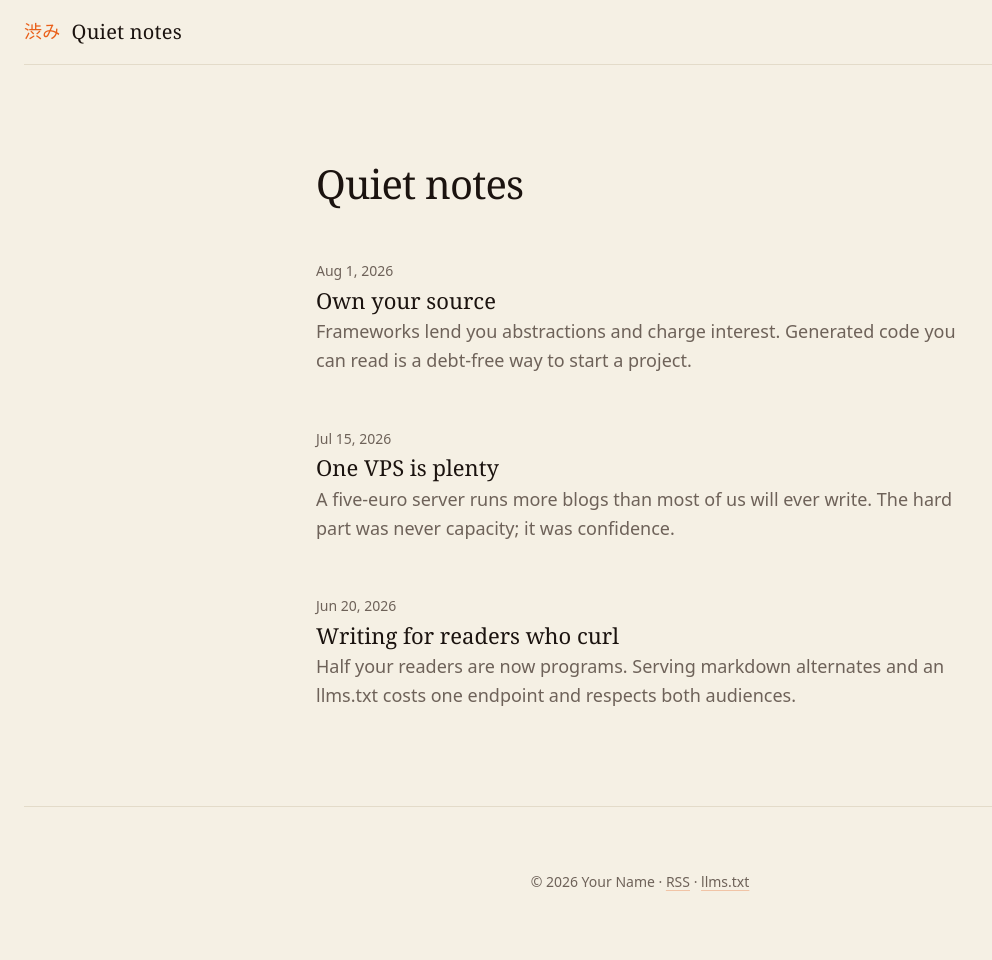
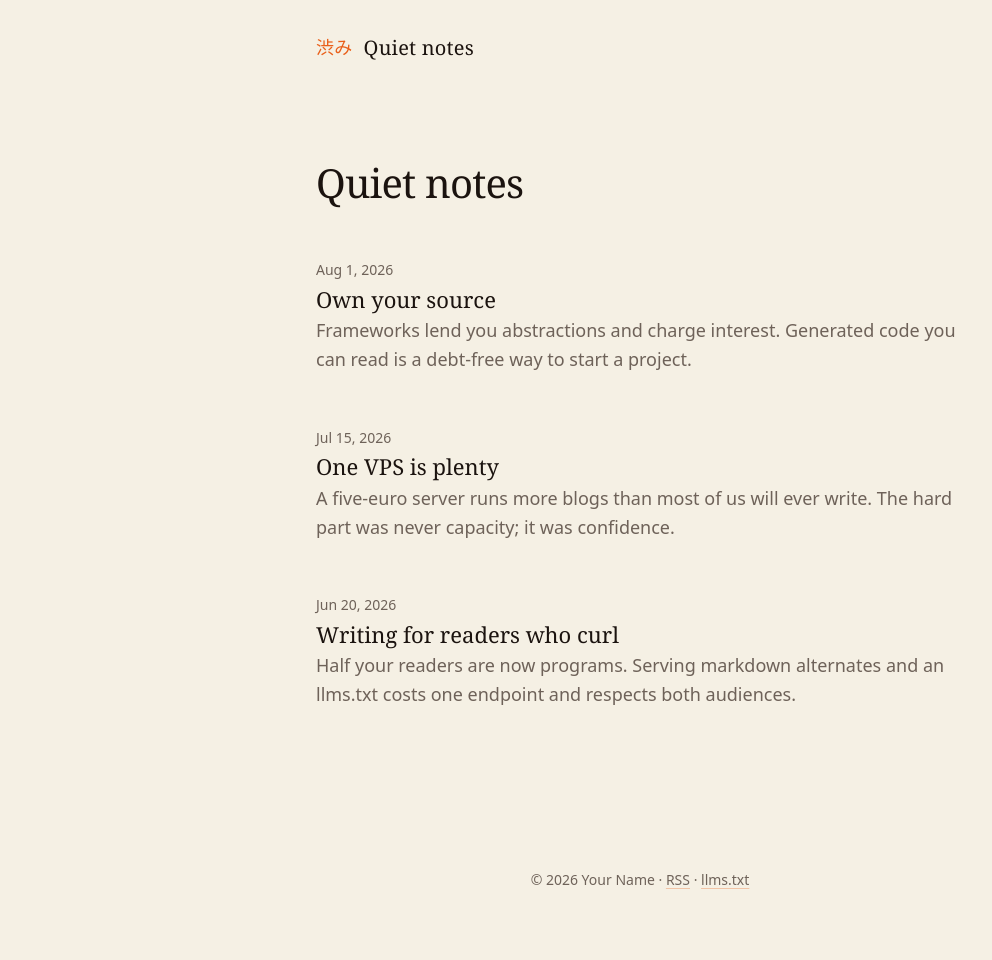
Before and after one commit to shibumistack/create-shibumi, an Astro site in the folder src/templates/blog/: page / in a window 1280 px wide. Shown: the whole page, without its empty margins (0-992 px from the left). Built offline with nearby package versions, Linux system fonts and the light colour scheme; Astro itself is replaced by a stand-in of ours.

Commit message:
style(blog): header aligns with the content column, dividers removed

```diff
--- a/src/templates/blog/public/style.css
+++ b/src/templates/blog/public/style.css
@@ -36,8 +36,9 @@
     line-height: 1.6;
 
     > header {
-      border-bottom: 1px solid var(--hairline);
-      padding-bottom: 1rem;
+      max-width: 40.5rem;
+      margin: 0 auto;
+      padding-top: 1rem;
 
       a {
         display: inline-flex;
@@ -65,7 +66,6 @@
     }
 
     > footer {
-      border-top: 1px solid var(--hairline);
       padding-block: 4rem;
       text-align: center;
       color: var(--muted);
```
